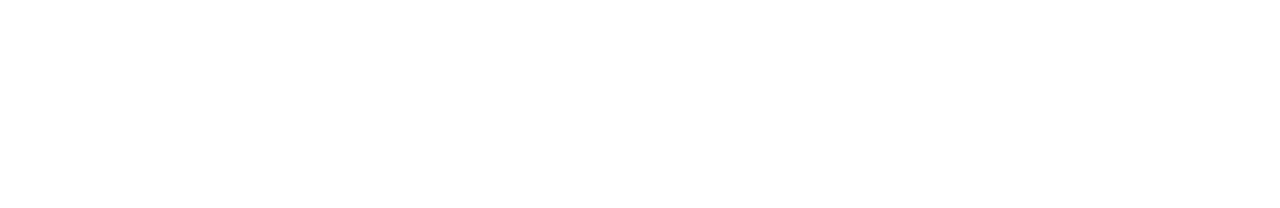
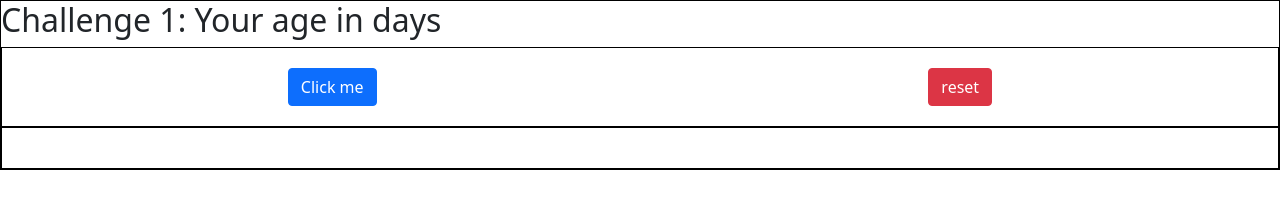
Before and after one commit to salissadiq/js-coding-challenge, a plain HTML site: page index.html in a window 1280 px wide. Drawn offline with nearby package versions, Linux system fonts and the light colour scheme.

Commit message:
Restructure static folder and completed Age in days challenge

```diff
--- a/index.html
+++ b/index.html
@@ -3,9 +3,27 @@
     <meta charset="UTF-8">
     <meta http-equiv="X-UA-Compatible" content="IE=edge">
     <meta name="viewport" content="width=device-width, initial-scale=1.0">
+    <link rel="stylesheet" href="https://cdn.jsdelivr.net/npm/bootstrap@5.1.3/dist/css/bootstrap.min.css" integrity="sha384-1BmE4kWBq78iYhFldvKuhfTAU6auU8tT94WrHftjDbrCEXSU1oBoqyl2QvZ6jIW3" crossorigin="anonymous">
+    <link rel="stylesheet" href="static/css/style.css">
     <title>Document</title>
 </head>
 <body>
+    <div class="container-1">
+        <h2>Challenge 1: Your age in days</h2>
+        <div class="flex-col-container-1">
+            <div>
+                <button onclick="ageInDays()" class="btn btn-primary">Click me</button>
+            </div>
+            <div>
+                <button class="btn btn-danger">reset</button>
+            </div>
+        </div>
 
+        <div class="flex-col-container-1">
+            <div id="flex-col-result"></div>
+        </div>
+    </div>
+    <script src="static/js/script.js"></script>
 </body>
+
 </html>
--- /dev/null
+++ b/static/css/style.css
@@ -0,0 +1,15 @@
+.container-1 {
+    border: 1px solid black;
+}
+.flex-col-container-1 {
+    display: flex;
+    flex-wrap: wrap;
+    justify-content: space-around;
+    border: 1px solid black;
+    padding: 10px
+}
+
+.flex-col-container-1 div {
+    padding: 10px;
+    display: flex;
+}
--- /dev/null
+++ b/static/js/script.js
@@ -0,0 +1,13 @@
+function ageInDays() {
+
+    var birthYear = prompt("What year were you born ..... good friend?");
+    var currentYear = new Date().getFullYear();
+    var daysInYear = 365;
+    var ageInDays = (currentYear - birthYear) * daysInYear;
+
+    var newH1 = document.createElement('h1');
+    var textResult = document.createTextNode('You\'re ' + ageInDays + ' age in days')
+    newH1.appendChild(textResult);
+    document.getElementById('flex-col-result').appendChild(newH1);
+
+}
```
Also changed, not shown: static/challenge.js (deleted).
